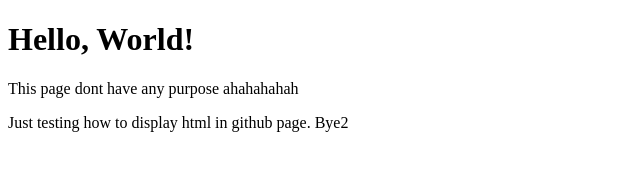
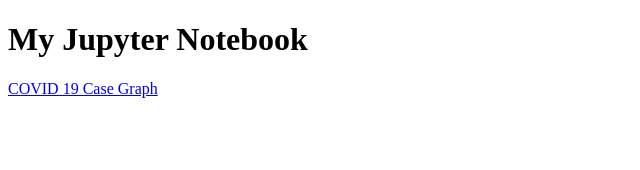
Before and after one commit to MaisarahPauzi/maisarahpauzi.github.io, a plain HTML site: page index.html in a window 1280 px wide. Shown: the whole page, without its empty margins (0-640 px from the left). Drawn offline with Linux system fonts and the light colour scheme.

Commit message:
Update index.html

```diff
--- a/index.html
+++ b/index.html
@@ -3,9 +3,8 @@
 <title>Example</title>
 <body>
 
-<h1>Hello, World!</h1>
-<p>This page dont have any purpose ahahahahah</p>
-<p>Just testing how to display html in github page. Bye2</p>
+<h1>My Jupyter Notebook</h1>
+<a href="https://github.com/MaisarahPauzi/maisarahpauzi.github.io/blob/main/COVID_19_Active_Cases.ipynb">COVID 19 Case Graph</a>
 
 </body>
 </html>
```
